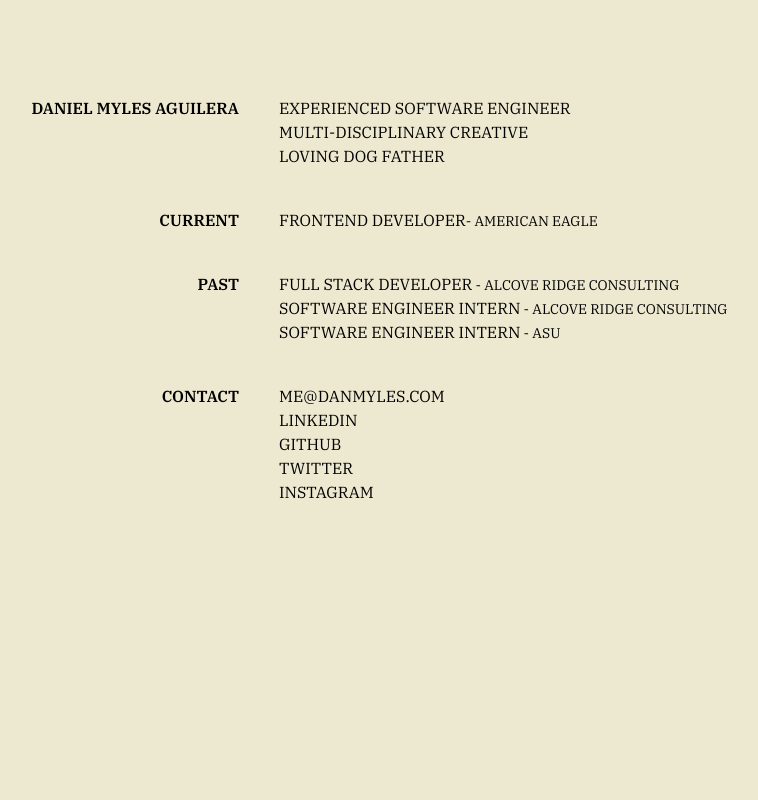
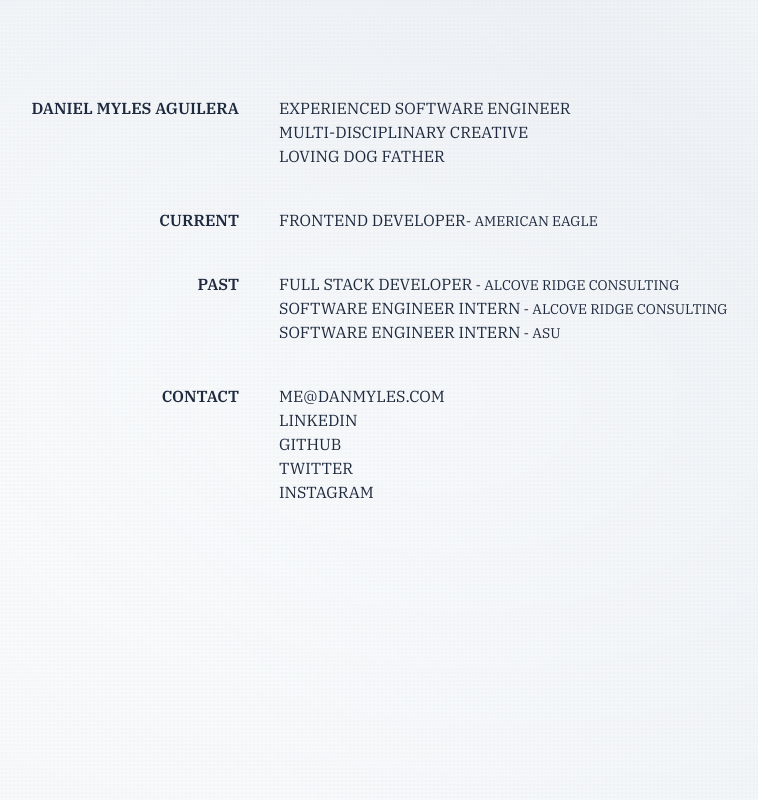
Before and after one commit to dan-myles/personal-website, a Next.js app: page / in a window 1280 px wide. Shown: the whole page, without its empty margins (209-967 px from the left). Built offline with nearby package versions, Linux system fonts and the light colour scheme.

Commit message:
feat: updated colors

```diff
--- a/src/app/globals.css
+++ b/src/app/globals.css
@@ -1,4 +1,57 @@
 @import "tailwindcss";
+
+html, body {
+  min-height: 100vh;
+  height: 100%;
+}
+
+
+
+html::before {
+  content: '';
+  position: fixed;
+  top: 0;
+  left: 0;
+  right: 0;
+  bottom: 0;
+  background:
+    repeating-linear-gradient(
+      0deg,
+      transparent,
+      transparent 2px,
+      rgba(71, 85, 105, 0.02) 2px,
+      rgba(71, 85, 105, 0.02) 4px
+    ),
+    repeating-linear-gradient(
+      90deg,
+      transparent,
+      transparent 2px,
+      rgba(100, 116, 139, 0.015) 2px,
+      rgba(100, 116, 139, 0.015) 4px
+    );
+  pointer-events: none;
+  z-index: -1;
+}
+
+html::after {
+  content: '';
+  position: fixed;
+  top: 0;
+  left: 0;
+  right: 0;
+  bottom: 0;
+  background:
+    radial-gradient(ellipse at center, transparent 0%, rgba(148, 163, 184, 0.05) 100%),
+    linear-gradient(45deg,
+      rgba(248, 250, 252, 0.3) 0%,
+      rgba(241, 245, 249, 0.2) 25%,
+      rgba(226, 232, 240, 0.3) 50%,
+      rgba(203, 213, 225, 0.25) 75%,
+      rgba(248, 250, 252, 0.3) 100%
+    );
+  pointer-events: none;
+  z-index: -1;
+}
 
 a {
   &:hover {
--- a/src/app/layout.tsx
+++ b/src/app/layout.tsx
@@ -20,7 +20,7 @@ export default function RootLayout({
   children: React.ReactNode;
 }>) {
   return (
-    <html lang="en" className="bg-[#EDE8D0]">
+    <html lang="en">
       <body className={`${ibmPlexSerif.className} antialiased`}>
         {children}
       </body>
--- a/src/app/page.tsx
+++ b/src/app/page.tsx
@@ -2,7 +2,7 @@ import Link from "next/link";
 
 export default function Home() {
   return (
-    <main className="px-18 py-10 md:px-48 md:py-24 w-full">
+    <main className="px-18 py-10 md:px-48 md:py-24 w-full text-slate-800 relative z-10">
       <section className="grid grid-cols-[20vw_1fr] gap-10">
         <p className="font-semibold text-right">DANIEL MYLES AGUILERA</p>
         <div>
```
